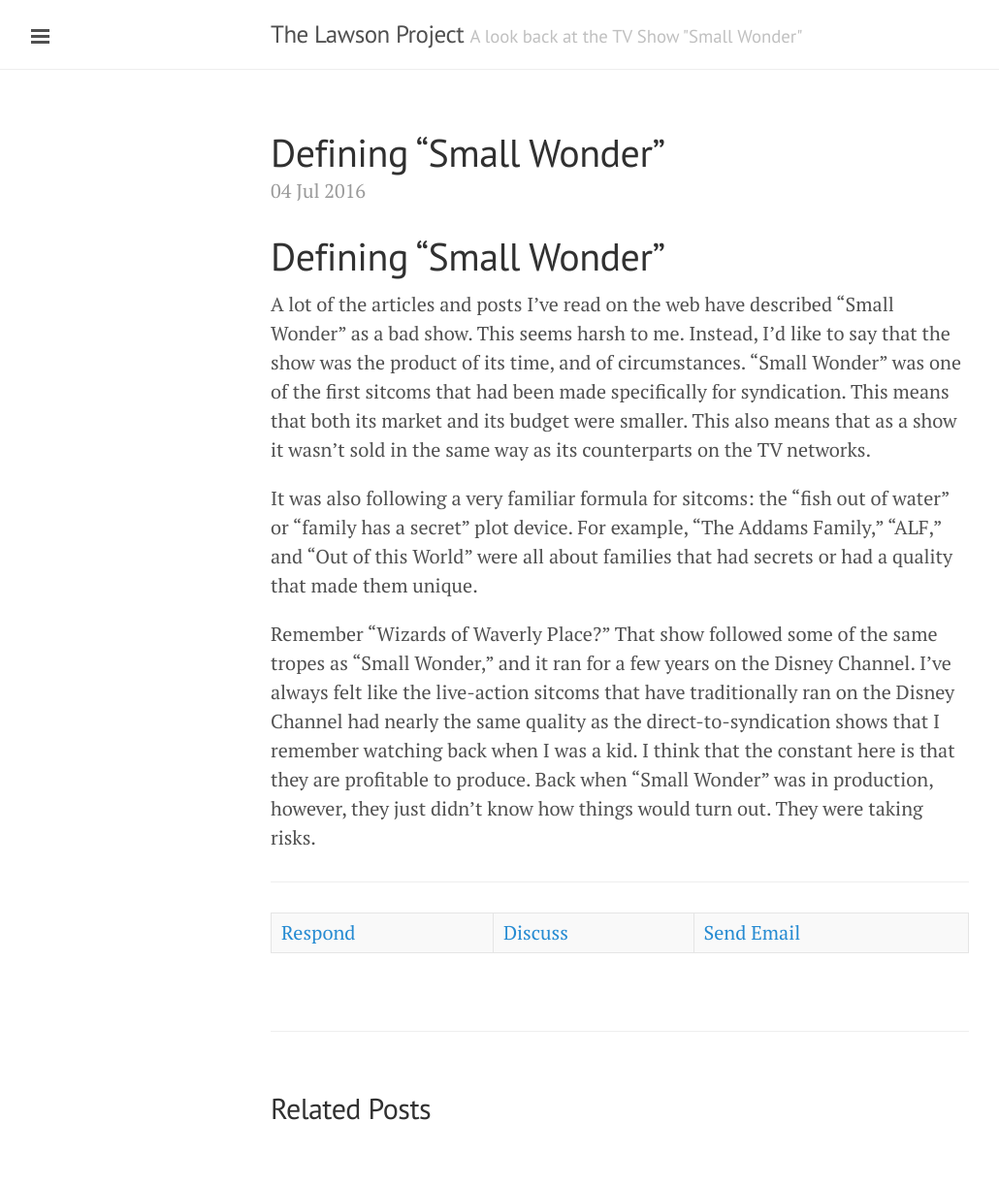
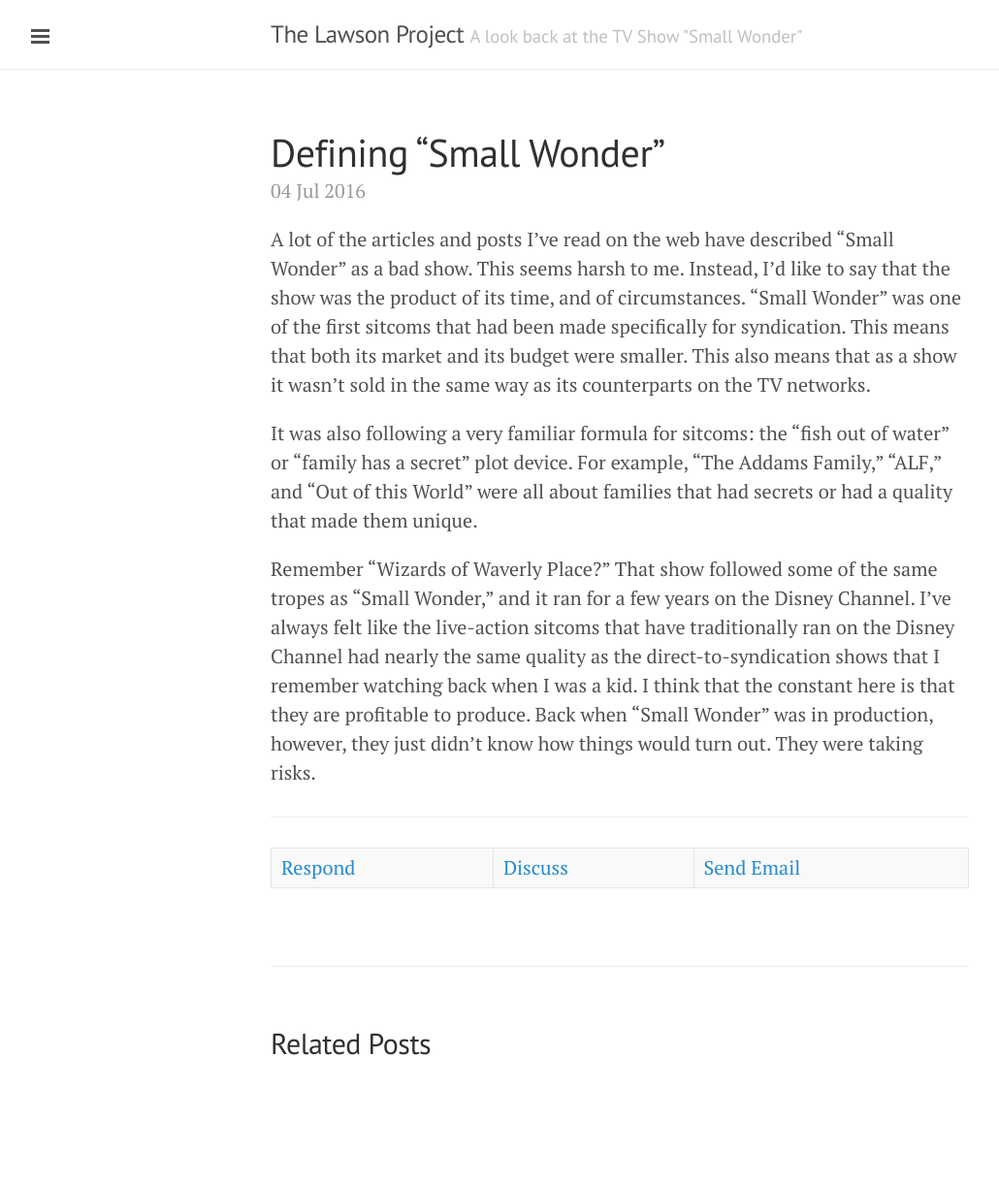
Before and after one commit to lawsonprjct/lawsonprjct.github.io, a Jekyll site: the page built from _posts/2016-07-04-defining-small-wonder.markdown, in a window 1280 px wide. Shown: the whole page at 97% size, without its empty margins (1-1031 px from the left). Built offline with Jekyll 4.4.1, drawn with Linux system fonts in a browser that asks for light colours; after the commit the page ends 1155 px from its top, so only the background shows below that.

Commit message:
Update from Forestry.io - _posts/2016-07-04-defining-small-wonder.markdown

```diff
--- a/_posts/2016-07-04-defining-small-wonder.markdown
+++ b/_posts/2016-07-04-defining-small-wonder.markdown
@@ -1,11 +1,10 @@
 ---
+title: Defining “Small Wonder”
 published: true
-title: Defining “Small Wonder”
 layout: post
-categories: [ChapterTwo]
+categories:
+- ChapterTwo
 ---
-
-# Defining “Small Wonder”
 
 A lot of the articles and posts I've read on the web have described “Small Wonder” as a bad show. This seems harsh to me. Instead, I'd like to say that the show was the product of its time, and of circumstances. “Small Wonder” was one of the first sitcoms that had been made specifically for syndication. This means that both its market and its budget were smaller. This also means that as a show it wasn't sold in the same way as its counterparts on the TV networks.
 
```
